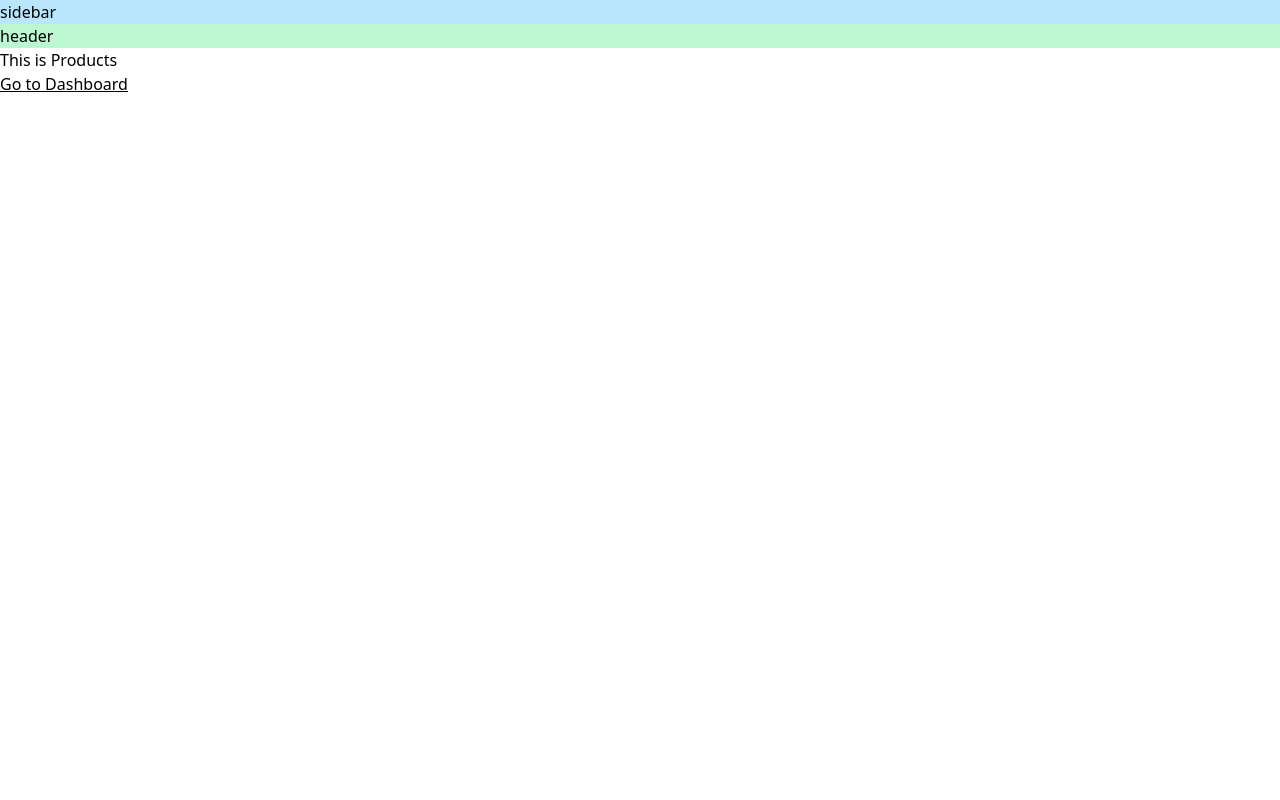
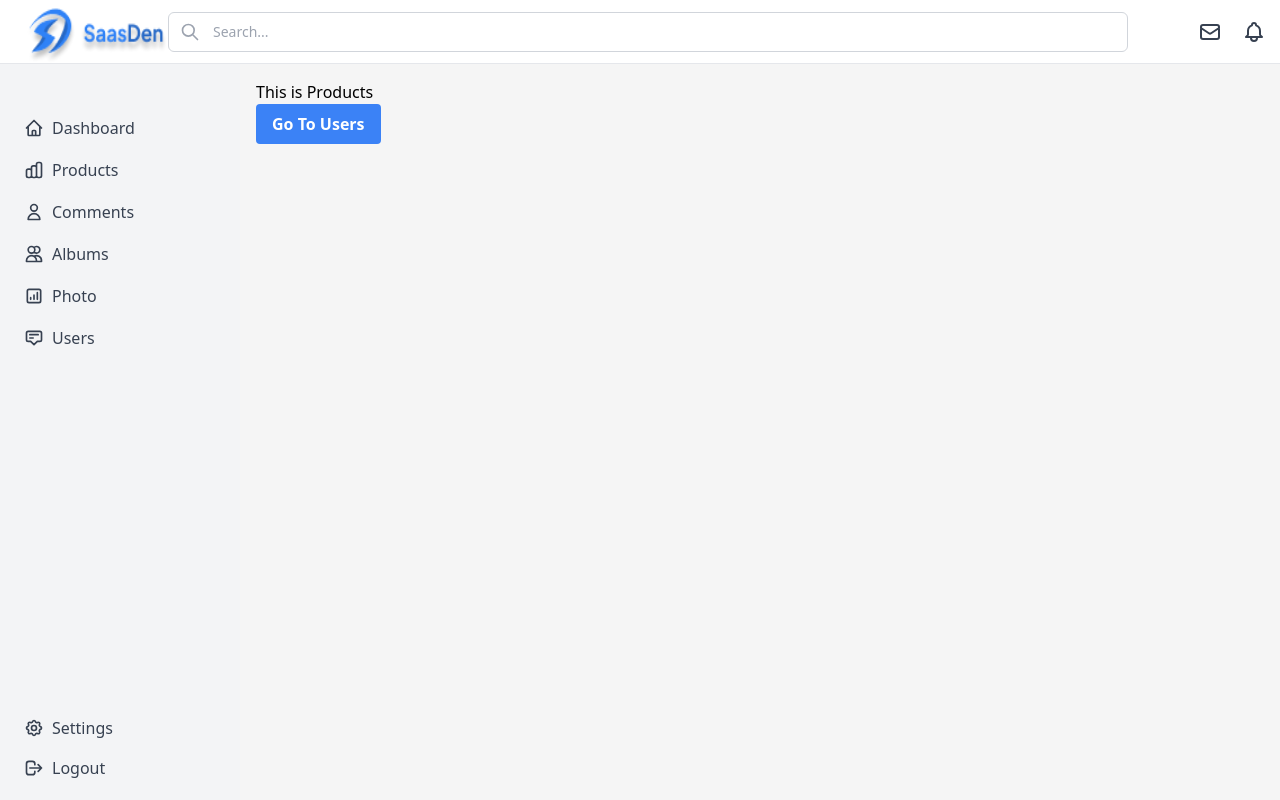
Before and after one commit to abhishekrawe/dynamic-dashboard, a React (Create React App) app: page /products in a window 1280 px wide. Built offline with nearby package versions, Linux system fonts and the light colour scheme; the HTML template or start-up script is replaced by a standard one.

Commit message:
Update the chnges on routes created Prod, pages

```diff
--- a/src/Library/consts/navigation.jsx
+++ b/src/Library/consts/navigation.jsx
@@ -25,25 +25,22 @@ export const DASHBOARD_SIDEBAR_LINKS = [
     {
         key: 'Comments',
         label: 'Comments',
-        path: '/Comments',
         icon: <HiOutlineUser />
     },
     {
         key: 'Albums',
         label: 'Albums',
-        path: '/Albums',
         icon: <HiOutlineUsers />
     },
     {
         key: 'Photo',
         label: 'Photo',
-        path: '/Photo',
         icon: <HiOutlineChartSquareBar />
     },
     {
         key: 'Users',
         label: 'Users',
-        path: '/Users',
+        path: '/users',
         icon: <HiOutlineAnnotation />
     }
 ]
@@ -52,7 +49,6 @@ export const DASHBOARD_SIDEBAR_BOTTOM_LINKS = [
     {
         key: 'settings',
         label: 'Settings',
-        path: '/settings',
         icon: <HiOutlineCog />
     },
     {
--- a/src/components/Product.jsx
+++ b/src/components/Product.jsx
@@ -4,8 +4,10 @@ import {Link} from 'react-router-dom';
 function Product() {
   return <div>
     <p> This is Products </p>
-      <Link to="/" className="underline">
-          Go to Dashboard
+      <Link to="/users" className="underline">
+      <button className="bg-blue-500 hover:bg-blue-700 text-white font-bold py-2 px-4 rounded">
+        Go To Users
+      </button>
       </Link>
   </div>;
 }
--- a/src/components/common/Layout.jsx
+++ b/src/components/common/Layout.jsx
@@ -1,12 +1,16 @@
 import React from "react";
 import { Outlet } from 'react-router-dom';
+import { Sidebar } from "./Sidebar";
+import Header from "./Header";
 
 function Layout() {
-    return <div>
-        <div className="bg-sky-200">sidebar</div>
-        <div className="bg-green-200">header</div>
-        <div>
+    return <div className="flex flex-col bg-neutral-100 h-screen w-screen overflow-hidden">
+        <Header />
+        <div className="flex flex-row flex-1">
+        <Sidebar/>
+        <div className="flex-1 p-4">
             {<Outlet/>}
+        </div>
         </div>
     </div>;
 }
```
